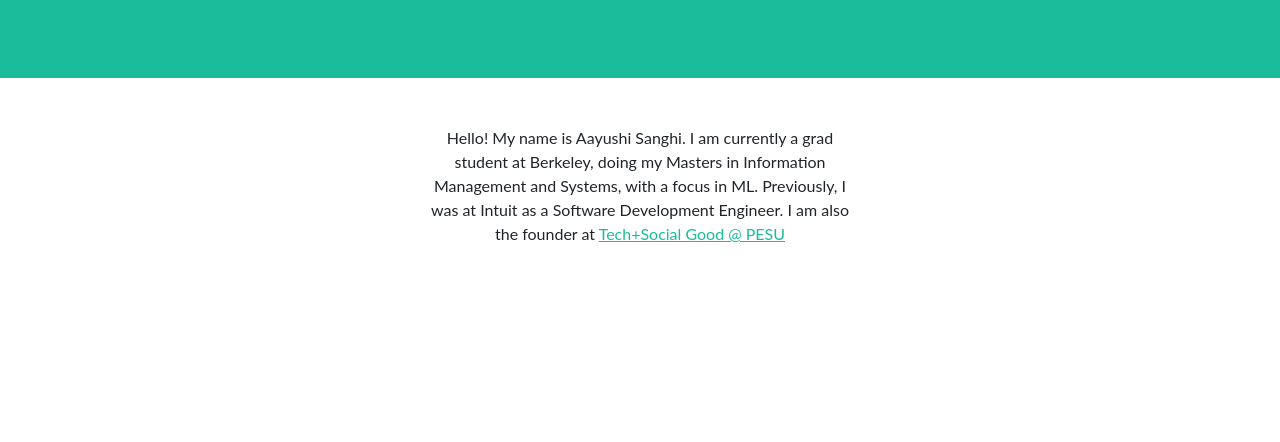
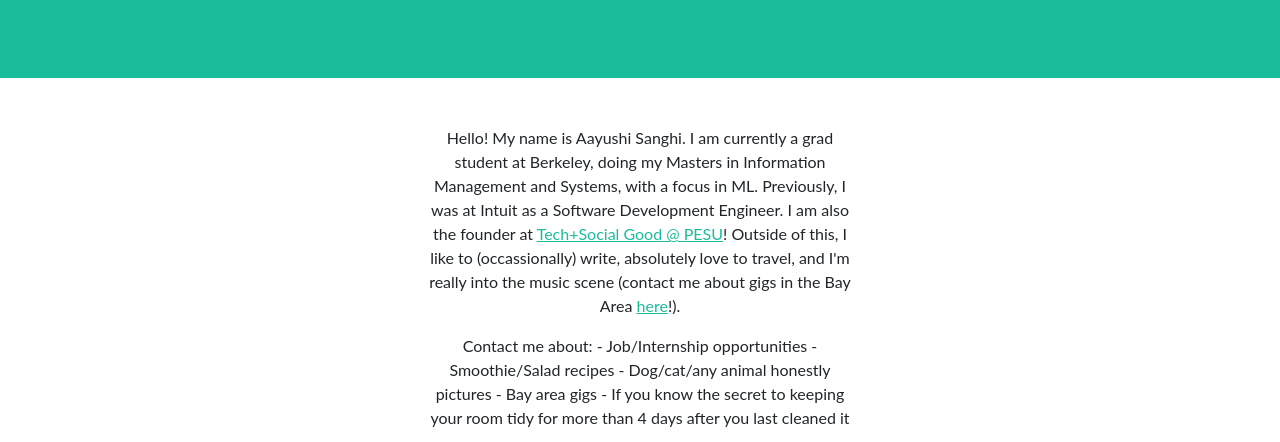
Before and after one commit to aayushisanghi/aayushisanghi.github.io, a plain HTML site: page index.html in a window 1280 px wide. Shown: the part 358-800 px from the top of the page. Drawn offline with Linux system fonts and the light colour scheme.

Commit message:
content changes to index

```diff
--- a/index.html
+++ b/index.html
@@ -30,8 +30,16 @@
             <br /><br />
             <div class="col-md-6 col-lg-4 mb-5">
                 <p>
-                Hello! My name is Aayushi Sanghi. I am currently a grad student at Berkeley, doing my Masters in Information Management and Systems, with a focus in ML.
-                Previously, I was at Intuit as a Software Development Engineer. I am also the founder at <a href='https://www.instagram.com/techplussocialgoodpesu' target='_blank'> Tech+Social Good @ PESU</a>
+                    Hello! My name is Aayushi Sanghi. I am currently a grad student at Berkeley, doing my Masters in Information Management and Systems, with a focus in ML.
+                    Previously, I was at Intuit as a Software Development Engineer. I am also the founder at <a href='https://www.instagram.com/techplussocialgoodpesu' target='_blank'> Tech+Social Good @ PESU</a>! Outside of this, I like to (occassionally) write, absolutely love to travel, and I'm really into the music scene (contact me about gigs in the Bay Area <a href="mailto:aayushi_sanghi@berkeley.edu">here</a>!).
+                </p>
+                <p>
+                    Contact me about:
+                    - Job/Internship opportunities
+                    - Smoothie/Salad recipes
+                    - Dog/cat/any animal honestly pictures
+                    - Bay area gigs
+                    - If you know the secret to keeping your room tidy for more than 4 days after you last cleaned it
                 </p>
             </div>
         </center>
```
Also changed, not shown: list.html (+1 -0 lines).
